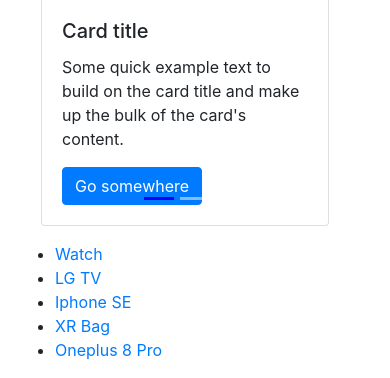
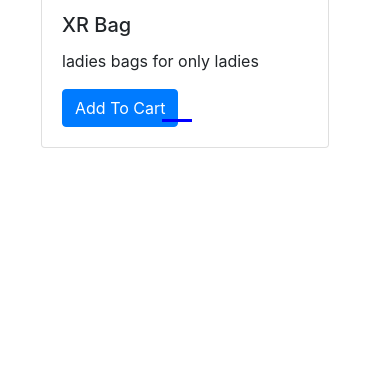
Before and after one commit to manishmeshram51/MyAwseomeCart, a Django app: page /shop/ in a window 390 px wide. Shown: the part 1616-1994 px from the top of the page. After the commit the page ends 1764 px from the top, so only its background shows below. Run offline with Django 3.2, Linux system fonts and the light colour scheme; data comes from the database, SQL or seed files in the repository; both versions use the stored data as it was after the commit; some libraries are stand-ins or nearby versions.

Commit message:
displayed cart images in the shop home

```diff
--- a/mac/shop/templates/shop/index.html
+++ b/mac/shop/templates/shop/index.html
@@ -1,52 +1,52 @@
-
 {% extends 'shop/basic.html' %}
-
-{% block  title %} shop Home {% endblock  %}
-
-{% block  css %}
-
-	.col-md-3 {
+{% block css %}
+	.col-md-3
+	{
 	display: inline-block;
-		margin-left: -4px;
+	margin-left:-4px;
 	}
 
 	.carousel-indicators .active {
 	background-color: blue;
 	}
 
-	.col-md-3 img {
-		width: 100%;
-		height: auto;
+	.col-md-3 img{
+
+	width: 255px;
+	height: 255px;
 	}
 
-	body .carousel-indicator li {
+	body .carousel-indicator li{
 	background-color: blue;
 	}
 
-	body .carousel-indicators {
+	body .carousel-indicators{
 	bottom: 0;
 	}
 
 	body .carousel-control-prev-icon,
-	body .carousel-control-next-icon {
+	body .carousel-control-next-icon{
 	background-color: blue;
 	}
-
-	body .no-padding {
+	body .no-padding{
 	padding-left: 0,
 	padding-right: 0;
 	}
-{% endblock  %}
+{% endblock %}
 
 
-{% block  body %}
+{% block body %}
 {% load static %}
+
 <div class="container">
+	<h1>Men Fashion</h1>
 	<div id="demo" class="carousel slide my-3" data-ride="carousel">
 		<ul class="carousel-indicators">
 			<li data-target="#demo" data-slide-to="0" class="active"></li>
-				<li data-target="#demo" data-slide-to="1"></li>
-				<li data-target="#demo" data-slide-to="2"></li>
+
+			{% for i in range %}
+			<li data-target="#demo" data-slide-to="{{i}}"></li>
+			{% endfor %}
 		</ul>
 
 		<!--Slideshow starts here -->
@@ -55,168 +55,39 @@
 			<div class="carousel-item active">
 				<div class="col-xs-3 col-sm-3 col-md-3">
 					<div class="card" style="width: 18rem;">
-							<img src='{% static "shop/test.jpg" %}' class="card-img-top" alt="...">
+						<img src='/media/{{product.0.image}}' class="card-img-top" alt="...">
 						<div class="card-body">
-								<h5 class="card-title">Card title</h5>
-								<p class="card-text">Some quick example text to build on the card title and make up the
-									bulk of the
-									card's content.</p>
-								<a href="#" class="btn btn-primary">Go somewhere</a>
+							<h5 class="card-title">{{product.0.product_name}}</h5>
+							<p class="card-text">{{product.0.desc}}</p>
+							<a href="#" class="btn btn-primary">Add to Cart</a>
 						</div>
 					</div>
 				</div>
 
+
+				{% for i in product|slice:"1:"%}
 				<div class="col-xs-3 col-sm-3 col-md-3">
 					<div class="card" style="width: 18rem;">
-							<img src='{% static "shop/test.jpg" %}' class="card-img-top" alt="...">
+						<img src='/media/{{i.image}}' class="card-img-top" alt="...">
 						<div class="card-body">
-								<h5 class="card-title">Card title</h5>
-								<p class="card-text">Some quick example text to build on the card title and make up the
-									bulk of the
-									card's content.</p>
-								<a href="#" class="btn btn-primary">Go somewhere</a>
+							<h5 class="card-title">{{i.product_name}}</h5>
+							<p class="card-text">{{i.desc}}</p>
+							<a href="#" class="btn btn-primary">Add To Cart</a>
 						</div>
 					</div>
 				</div>
+				{% if forloop.counter|divisibleby:3 and forloop.counter > 0 and not forloop.last %}
+			</div>
+			<div class="carousel-item">
+				{% endif %}
 
-					<div class="col-xs-3 col-sm-3 col-md-3">
-						<div class="card" style="width: 18rem;">
-							<img src='{% static "shop/test.jpg" %}' class="card-img-top" alt="...">
-							<div class="card-body">
-								<h5 class="card-title">Card title</h5>
-								<p class="card-text">Some quick example text to build on the card title and make up the
-									bulk of the
-									card's content.</p>
-								<a href="#" class="btn btn-primary">Go somewhere</a>
+				{% endfor %}
+			</div>
+
+
+
 		</div>
 	</div>
-					</div>
-
-					<div class="col-xs-3 col-sm-3 col-md-3">
-						<div class="card" style="width: 18rem;">
-							<img src='{% static "shop/test.jpg" %}' class="card-img-top" alt="...">
-							<div class="card-body">
-								<h5 class="card-title">Card title</h5>
-								<p class="card-text">Some quick example text to build on the card title and make up the
-									bulk of the
-									card's content.</p>
-								<a href="#" class="btn btn-primary">Go somewhere</a>
-							</div>
-						</div>
-					</div>
-				</div>
-
-				<div class="carousel-item">
-					<div class="col-xs-3 col-sm-3 col-md-3">
-						<div class="card" style="width: 18rem;">
-							<img src='{% static "shop/test.jpg" %}' class="card-img-top" alt="...">
-							<div class="card-body">
-								<h5 class="card-title">Card title</h5>
-								<p class="card-text">Some quick example text to build on the card title and make up the
-									bulk of the
-									card's content.</p>
-								<a href="#" class="btn btn-primary">Go somewhere</a>
-							</div>
-						</div>
-					</div>
-
-					<div class="col-xs-3 col-sm-3 col-md-3">
-						<div class="card" style="width: 18rem;">
-							<img src='{% static "shop/test.jpg" %}' class="card-img-top" alt="...">
-							<div class="card-body">
-								<h5 class="card-title">Card title</h5>
-								<p class="card-text">Some quick example text to build on the card title and make up the
-									bulk of the
-									card's content.</p>
-								<a href="#" class="btn btn-primary">Go somewhere</a>
-							</div>
-						</div>
-					</div>
-
-					<div class="col-xs-3 col-sm-3 col-md-3">
-						<div class="card" style="width: 18rem;">
-							<img src='{% static "shop/test.jpg" %}' class="card-img-top" alt="...">
-							<div class="card-body">
-								<h5 class="card-title">Card title</h5>
-								<p class="card-text">Some quick example text to build on the card title and make up the
-									bulk of the
-									card's content.</p>
-								<a href="#" class="btn btn-primary">Go somewhere</a>
-							</div>
-						</div>
-					</div>
-
-					<div class="col-xs-3 col-sm-3 col-md-3">
-						<div class="card" style="width: 18rem;">
-							<img src='{% static "shop/test.jpg" %}' class="card-img-top" alt="...">
-							<div class="card-body">
-								<h5 class="card-title">Card title</h5>
-								<p class="card-text">Some quick example text to build on the card title and make up the
-									bulk of the
-									card's content.</p>
-								<a href="#" class="btn btn-primary">Go somewhere</a>
-							</div>
-						</div>
-					</div>
-				</div>
-
-				<div class="carousel-item">
-					<div class="col-xs-3 col-sm-3 col-md-3">
-						<div class="card" style="width: 18rem;">
-							<img src='{% static "shop/test.jpg" %}' class="card-img-top" alt="...">
-							<div class="card-body">
-								<h5 class="card-title">Card title</h5>
-								<p class="card-text">Some quick example text to build on the card title and make up the
-									bulk of the
-									card's content.</p>
-								<a href="#" class="btn btn-primary">Go somewhere</a>
-							</div>
-						</div>
-					</div>
-
-					<div class="col-xs-3 col-sm-3 col-md-3">
-						<div class="card" style="width: 18rem;">
-							<img src='{% static "shop/test.jpg" %}' class="card-img-top" alt="...">
-							<div class="card-body">
-								<h5 class="card-title">Card title</h5>
-								<p class="card-text">Some quick example text to build on the card title and make up the
-									bulk of the
-									card's content.</p>
-								<a href="#" class="btn btn-primary">Go somewhere</a>
-							</div>
-						</div>
-					</div>
-
-					<div class="col-xs-3 col-sm-3 col-md-3">
-						<div class="card" style="width: 18rem;">
-							<img src='{% static "shop/test.jpg" %}' class="card-img-top" alt="...">
-							<div class="card-body">
-								<h5 class="card-title">Card title</h5>
-								<p class="card-text">Some quick example text to build on the card title and make up the
-									bulk of the
-									card's content.</p>
-								<a href="#" class="btn btn-primary">Go somewhere</a>
-							</div>
-						</div>
-					</div>
-
-					<div class="col-xs-3 col-sm-3 col-md-3">
-						<div class="card" style="width: 18rem;">
-							<img src='{% static "shop/test.jpg" %}' class="card-img-top" alt="...">
-							<div class="card-body">
-								<h5 class="card-title">Card title</h5>
-								<p class="card-text">Some quick example text to build on the card title and make up the
-									bulk of the
-									card's content.</p>
-								<a href="#" class="btn btn-primary">Go somewhere</a>
-							</div>
-						</div>
-					</div>
-				</div>
-			</div>
-
-		</div>
-
 	<!-- left and right controls for the slide -->
 	<a class="carousel-control-prev" href="#demo" data-slide="prev">
 		<span class="carousel-control-prev-icon"></span>
@@ -225,16 +96,7 @@
 		<span class="carousel-control-next-icon"></span>
 	</a>
 
-		{% if prd %}
-    		<ul>
-    		{% for product in prd %}
-        		<li><a href="/polls/{{ product.id }}/">{{ product.product_name }}</a></li>
-   			{% endfor %}
-    		</ul>
-		{% else %}
-			<p>No polls are availab	le.</p>
-		{% endif %}
 
-{% endblock  %}
+	{% endblock %}
 
-{% block js %} {% endblock  %}
+</div>
--- a/mac/shop/views.py
+++ b/mac/shop/views.py
@@ -1,13 +1,17 @@
 from django.shortcuts import render
 from django.http import HttpResponse
 from .models import Product
-
+import math
 
 def index(request):
-    prd = Product.objects.all()
-    print(prd)
-    context = {'prd': prd}
-    return render(request,'shop/index.html',context)
+    products = Product.objects.all()
+
+    n = len(products)
+
+    nSlides = n//4 + math.ceil((n/4)-(n//4))
+    print(n, nSlides)
+    params = {'no_of_slides':nSlides, 'range': range(1,nSlides),'product': products}
+    return render(request,'shop/index.html',params)
 
 def about(request):
     return render(request,'shop/about.html')
```
Also changed, not shown: mac/db.sqlite3, mac/media/shop/images/aa.jpg (deleted), mac/media/shop/images/bag.jpg (added), mac/media/shop/images/iphone.jpg (added), mac/media/shop/images/oneplus.jpg (added), mac/media/shop/images/tv.jpg (added), mac/media/shop/images/watch.jpg (added). Lines whose indentation alone changed are shown as unchanged.
